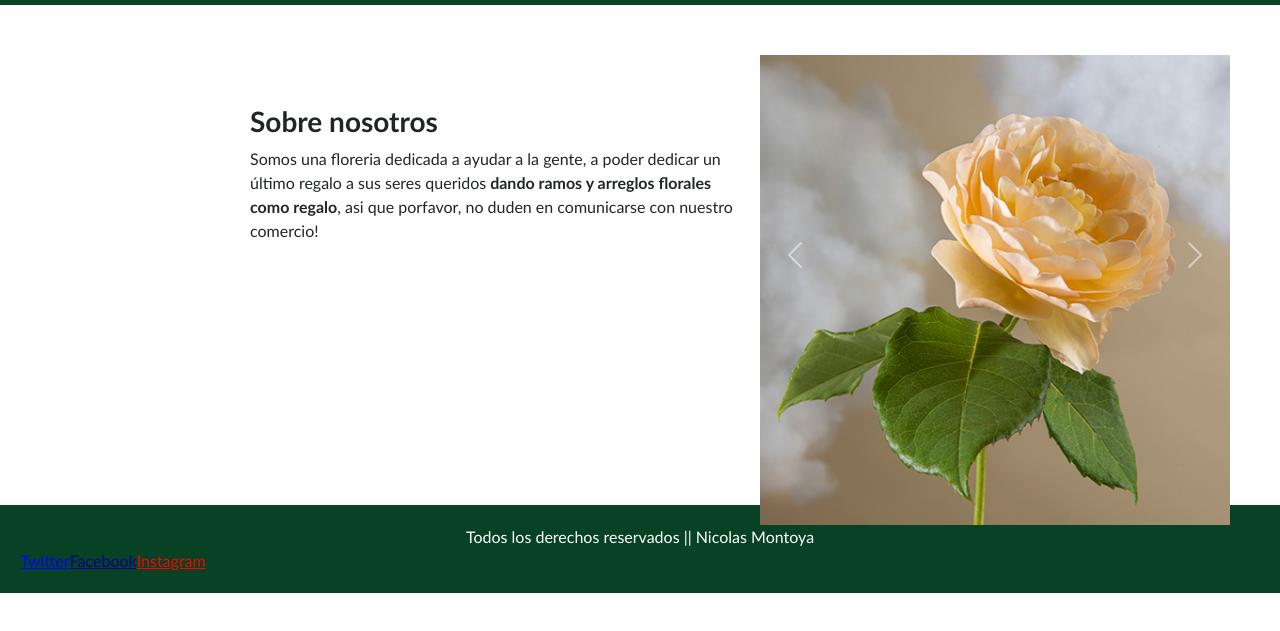
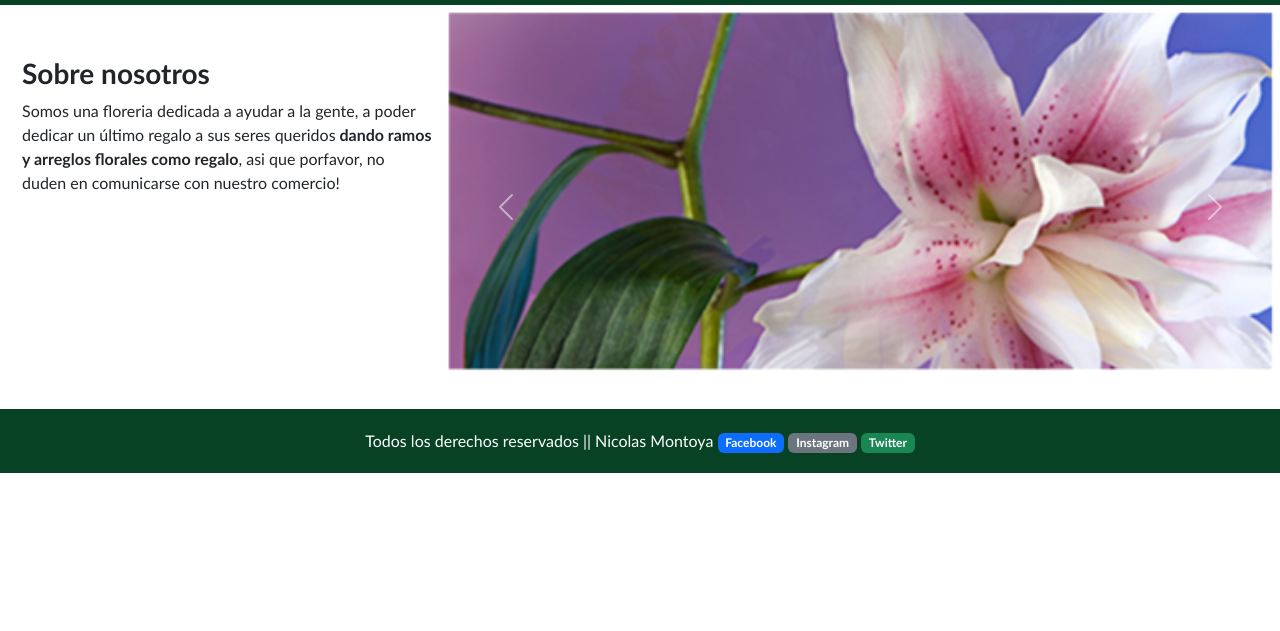
Before and after one commit to NicoMonto/coder-montoya, a website: page paginas/sobre-nosotros-floreria.html in a window 1280 px wide. Shown: the part 91-722 px from the top of the page. Drawn offline with nearby package versions, Linux system fonts and the light colour scheme.

Commit message:
entrega-final

```diff
--- a/css/pruebascss.css
+++ b/css/pruebascss.css
@@ -72,11 +72,12 @@ h3 {
     height: 70px;
     flex-direction: column; } }
 
+
 @media screen and (max-width: 1570px) {
   .imagen-producto {
     height: 200px;
-    width: 200px; } }
-
+    width: 200px; }
+  }
 @media screen and (max-width: 1120px) {
   .about {
     padding: 0px; }
@@ -96,6 +97,20 @@ h3 {
   p {
     text-align: center; } }
 
+@media screen and (max-width: 650px) {
+  .header {
+    display:none } }
+
+@media screen and (min-width:1000) {
+  .sobre {
+    display: none;
+  }
+
+  .h3 {
+    text-align: left;
+  }
+
+}
 @media screen and (max-width: 735px) {
   .imagen-producto {
     height: 150px;
@@ -298,7 +313,7 @@ main ul {
 .about {
   grid-area: about;
   text-align: left;
-  padding: 50px 10px 20px 200px; }
+  padding: 50px 10px 20px 20px; }
   .about .section-sec2 {
     color: grey; }
 
--- a/paginas/sobre-nosotros-floreria.html
+++ b/paginas/sobre-nosotros-floreria.html
@@ -55,58 +55,44 @@
 <!-- Secciones -->
 <div class="main">
     <main>
+      <div class="grilla">
         <div class="sobre">
+            <section class="aside-2">
               <section class="about">
                 <h3>Sobre nosotros</h3>
                 <p>Somos una floreria dedicada a ayudar a la gente, a poder dedicar un último regalo a sus seres queridos<span> dando ramos y arreglos florales como regalo</span>, asi que porfavor, no duden en comunicarse con nuestro comercio!</p>
               </section>
               <section class="aside-2">
-                <div id="carouselExampleInterval" class="carousel slide" data-bs-ride="carousel">
+               <div id="carouselExampleFade" class="carousel slide carousel-fade" data-bs-ride="carousel">
                 <div class="carousel-inner">
-                      <div class="carousel-item active" data-bs-interval="10000">
-                        <img src="../Imagenes/rosa-amarilla-producto-3.png" class="d-block w-100" alt="...">
-                      </div>
-                      <div class="carousel-item" data-bs-interval="2000">
-                        <img src="../Imagenes/aleli-rosado-producto-2.png" class="d-block w-100" alt="...">
+                  <div class="carousel-item active">
+                    <img src="../Imagenes/aleli-rosado-producto-2-2.png" class="d-block w-100" alt="...">
                   </div>
                   <div class="carousel-item">
-                        <img src="../Imagenes/crisantemo-amarillo-producto-1.png" class="d-block w-100" alt="...">
+                    <img src="../Imagenes/crisantemo-amarillo-producto-1-2.png" class="d-block w-100" alt="...">
+                  </div>
+                  <div class="carousel-item">
+                    <img src="../Imagenes/rosa-amarilla-producto-3-2.png" class="d-block w-100" alt="...">
                   </div>
                 </div>
-                    <button class="carousel-control-prev" type="button" data-bs-target="#carouselExampleInterval" data-bs-slide="prev">
+                <button class="carousel-control-prev" type="button" data-bs-target="#carouselExampleFade" data-bs-slide="prev">
                   <span class="carousel-control-prev-icon" aria-hidden="true"></span>
                   <span class="visually-hidden">Previous</span>
                 </button>
-                    <button class="carousel-control-next" type="button" data-bs-target="#carouselExampleInterval" data-bs-slide="next">
+                <button class="carousel-control-next" type="button" data-bs-target="#carouselExampleFade" data-bs-slide="next">
                   <span class="carousel-control-next-icon" aria-hidden="true"></span>
                   <span class="visually-hidden">Next</span>
-                    </button>
+                </button></div>
+              </section>
         </div>
-            </section>
-
       </div>
     </main>
 </div>
 <div class="footer">
   <footer>Todos los derechos reservados || Nicolas Montoya
-    <div>
-      <ul class="nav">
-        <div>
-        <li class="nav-item">
-          <a class="red-twitter" href="#">Twitter</a>
-        </li>
-        </div>
-        <div>
-        <li class="nav-item">
-          <a class="red-facebook" href="#">Facebook</a>
-        </li>
-        </div>
-        <div>
-        <li class="nav-item">
-           <a class="red-instagram" href="#">Instagram</a>
-        </li>
-        </div>
-      </ul>
+    <span class="badge text-bg-primary">Facebook</span>
+    <span class="badge text-bg-secondary">Instagram</span>
+    <span class="badge text-bg-success">Twitter</span>
   </footer>
 </div>
  <!-- Script Bootstrap-->
```
Also changed, not shown: index.html (+7 -21 lines), paginas/pagina-de-contacto.html (+9 -6 lines), paginas/pagina-de-donde-estamos.html (+7 -1 lines), paginas/pagina-de-productos.html (+7 -1 lines), Imagenes/aleli-rosado-producto-2-2.png (added), Imagenes/crisantemo-amarillo-producto-1-2.png (added), Imagenes/rosa-amarilla-producto-3-2.png (added). Lines whose indentation alone changed are shown as unchanged.
